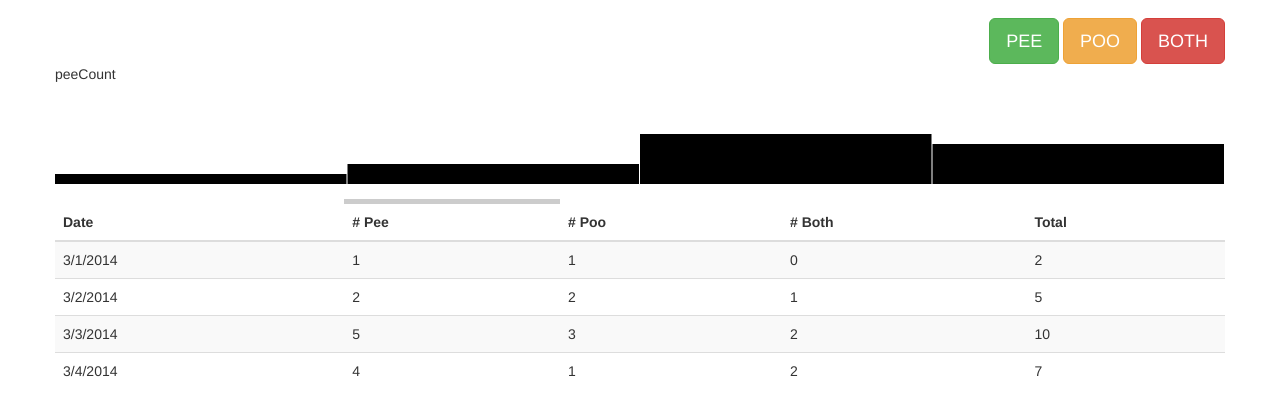
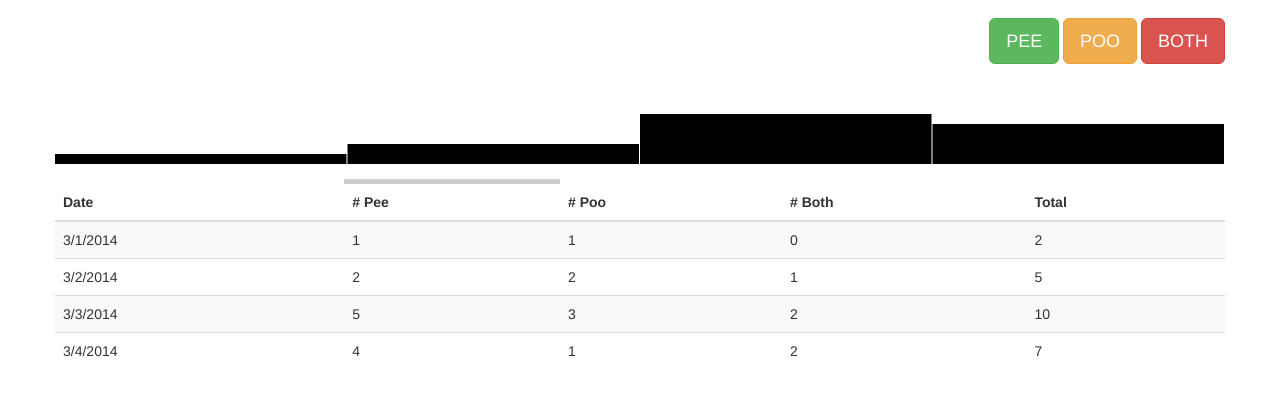
Before and after one commit to diomampo/diaper-tracker, a website: page index.html in a window 1280 px wide. Shown: the part 54-470 px from the top of the page. Drawn offline with nearby package versions, Linux system fonts and the light colour scheme; some packages are replaced by stand-ins of ours.

Commit message:
removed some test code

```diff
--- a/index.html
+++ b/index.html
@@ -37,7 +37,6 @@
     </div>
 
     <div class="row">
-      {{chartProperties.field}}
       <column-chart field="{{chartProperties.field}}"></column-chart>
     </div>
 
```
